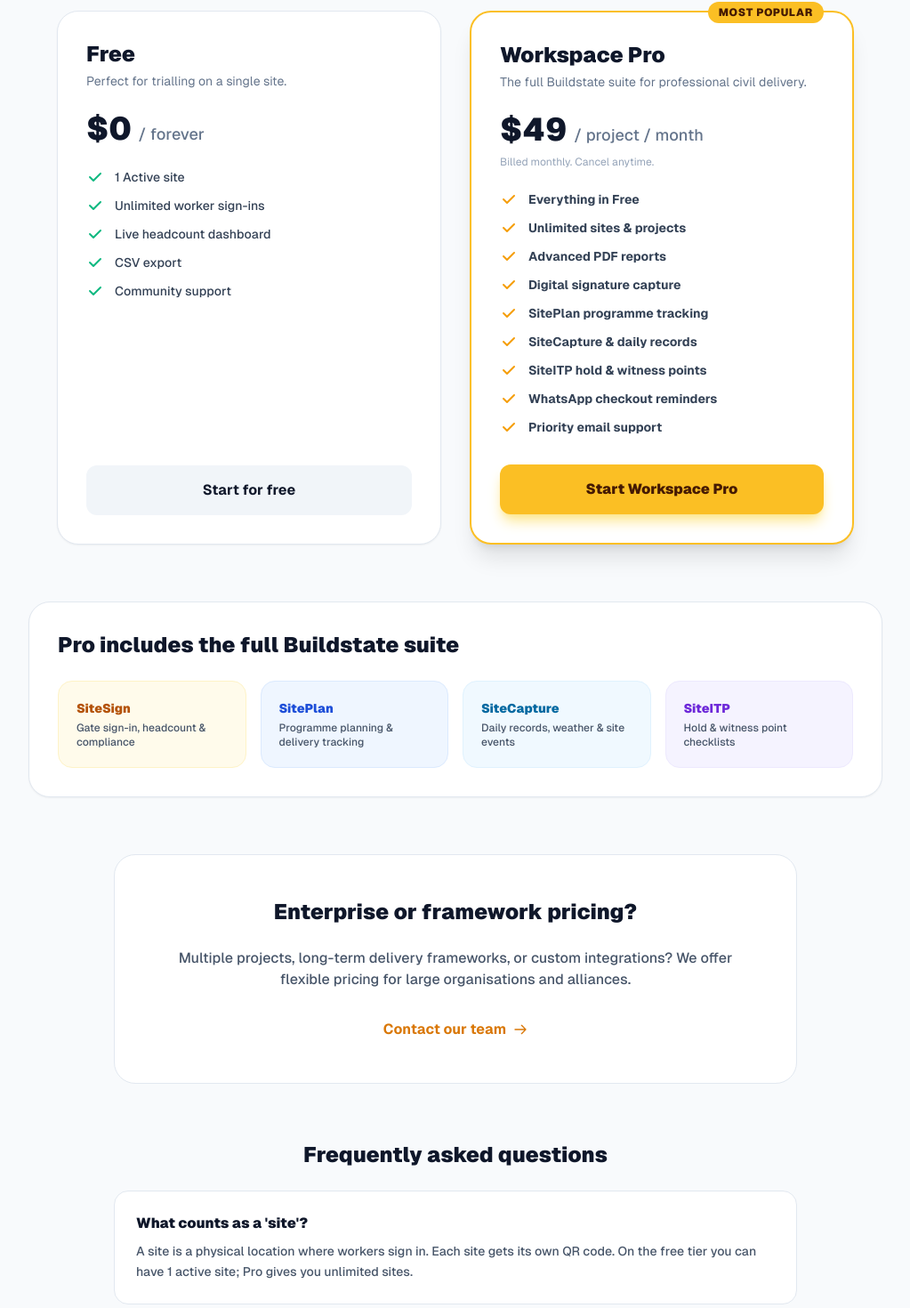
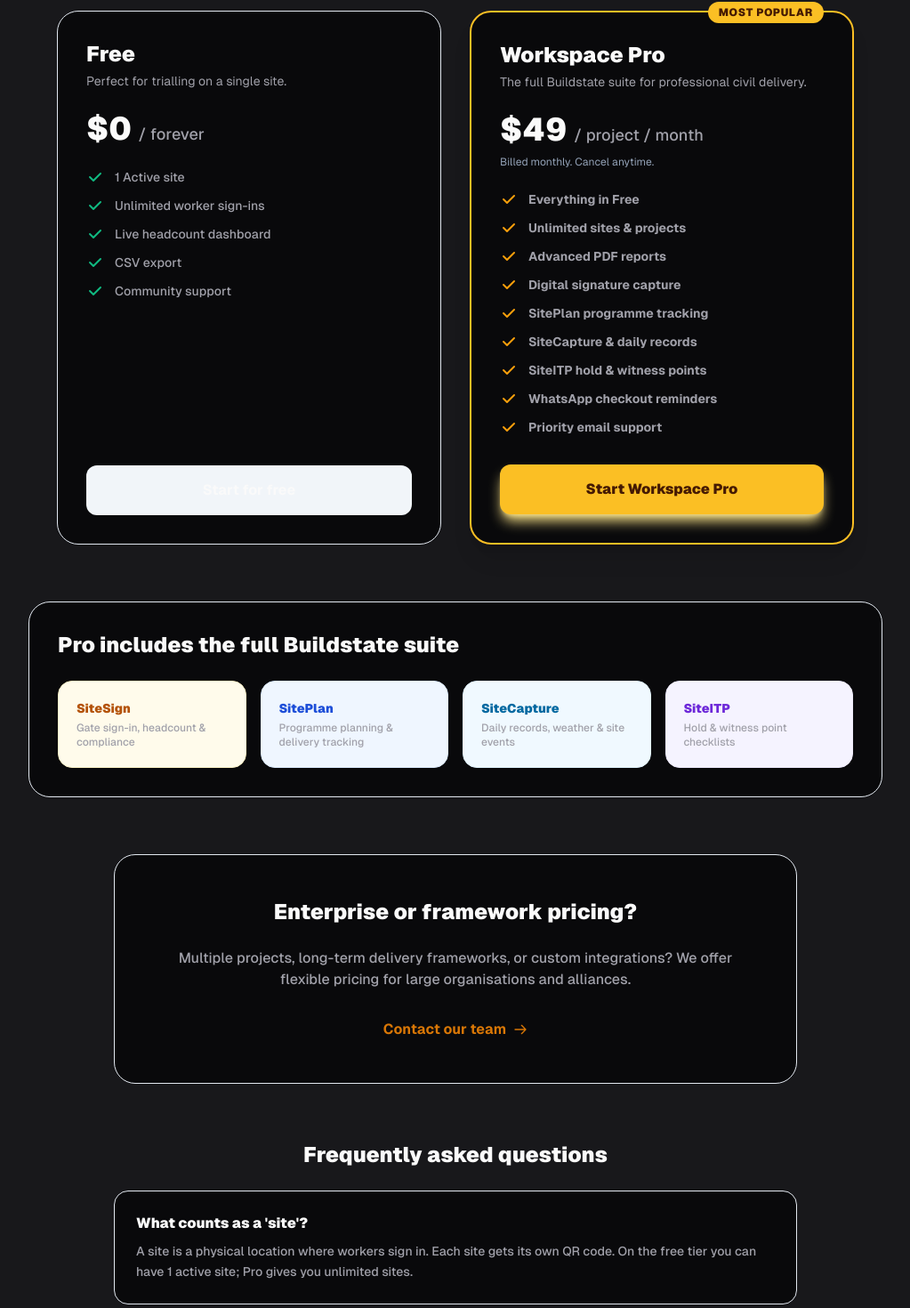
Before and after one commit to kezar0001-cpu/sitetools, a Next.js app: page /pricing in a window 1280 px wide. Shown: the part 398-1868 px from the top of the page at 89% size, without its empty margins (128-1151 px from the left). Built offline with nearby package versions, Linux system fonts and the light colour scheme.

Commit message:
Apply dark theme updates across public pages

```diff
--- a/app/(public)/about/page.tsx
+++ b/app/(public)/about/page.tsx
@@ -7,14 +7,14 @@
 
 export default function AboutPage() {
   return (
-    <main className="bg-white py-16">
+    <main className="bg-zinc-950 py-16">
       <div className="mx-auto max-w-3xl px-4 sm:px-6 lg:px-8 space-y-6">
-        <h1 className="text-3xl font-black tracking-tight text-slate-900">About Buildstate</h1>
-        <p className="text-slate-700 leading-relaxed">
+        <h1 className="text-3xl font-black tracking-tight text-zinc-50">About Buildstate</h1>
+        <p className="text-zinc-400 leading-relaxed">
           Buildstate creates practical software for civil construction teams. Our products help site supervisors,
           engineers, and delivery teams track attendance, planning, and field records in one connected workspace.
         </p>
-        <p className="text-slate-700 leading-relaxed">
+        <p className="text-zinc-400 leading-relaxed">
           We focus on simple tools that are fast to adopt on live projects and reliable for day-to-day operations.
         </p>
       </div>
--- a/app/(public)/pricing/page.tsx
+++ b/app/(public)/pricing/page.tsx
@@ -51,15 +51,15 @@
 
 export default function PricingPage() {
   return (
-    <main className="bg-slate-50 min-h-screen">
+    <main className="bg-zinc-900 min-h-screen">
       {/* Header */}
-      <div className="bg-white border-b border-slate-100 py-16">
+      <div className="bg-zinc-950 border-b border-zinc-800 py-16">
         <div className="mx-auto max-w-5xl px-4 sm:px-6 lg:px-8 text-center space-y-4">
           <p className="text-xs font-black uppercase tracking-widest text-amber-600">Pricing</p>
-          <h1 className="text-4xl sm:text-5xl font-black tracking-tight text-slate-900">
+          <h1 className="text-4xl sm:text-5xl font-black tracking-tight text-zinc-50">
             Start free. Scale as you grow.
           </h1>
-          <p className="text-xl text-slate-500 font-medium max-w-2xl mx-auto">
+          <p className="text-xl text-zinc-400 font-medium max-w-2xl mx-auto">
             Simple, transparent pricing for civil teams of every size. No lock-in, no hidden fees.
           </p>
         </div>
@@ -69,18 +69,18 @@
         {/* Pricing cards */}
         <div className="grid md:grid-cols-2 gap-8 max-w-4xl mx-auto">
           {/* Free */}
-          <div className="bg-white rounded-3xl border border-slate-200 p-8 shadow-sm flex flex-col">
+          <div className="bg-zinc-950 rounded-3xl border border-slate-200 p-8 shadow-sm flex flex-col">
             <div className="mb-6">
-              <h2 className="text-2xl font-black text-slate-900">Free</h2>
-              <p className="text-slate-500 text-sm mt-1">Perfect for trialling on a single site.</p>
+              <h2 className="text-2xl font-black text-zinc-50">Free</h2>
+              <p className="text-zinc-400 text-sm mt-1">Perfect for trialling on a single site.</p>
             </div>
-            <div className="text-4xl font-black text-slate-900 mb-6">
+            <div className="text-4xl font-black text-zinc-50 mb-6">
               $0{" "}
-              <span className="text-lg font-medium text-slate-500">/ forever</span>
+              <span className="text-lg font-medium text-zinc-400">/ forever</span>
             </div>
             <ul className="space-y-3 mb-8 flex-1">
               {freeFeatures.map((feature) => (
-                <li key={feature} className="flex items-center gap-3 text-slate-700 font-medium text-sm">
+                <li key={feature} className="flex items-center gap-3 text-zinc-400 font-medium text-sm">
                   <svg xmlns="http://www.w3.org/2000/svg" className="h-5 w-5 text-emerald-500 shrink-0" viewBox="0 0 20 20" fill="currentColor">
                     <path fillRule="evenodd" d="M16.707 5.293a1 1 0 010 1.414l-8 8a1 1 0 01-1.414 0l-4-4a1 1 0 011.414-1.414L8 12.586l7.293-7.293a1 1 0 011.414 0z" clipRule="evenodd" />
                   </svg>
@@ -90,29 +90,29 @@
             </ul>
             <Link
               href="/login?signup=1"
-              className="w-full py-4 rounded-xl bg-slate-100 hover:bg-slate-200 text-slate-900 font-bold text-center transition-colors"
+              className="w-full py-4 rounded-xl bg-slate-100 hover:bg-slate-200 text-zinc-50 font-bold text-center transition-colors"
             >
               Start for free
             </Link>
           </div>
 
           {/* Pro */}
-          <div className="bg-white rounded-3xl border-2 border-amber-400 p-8 shadow-xl relative flex flex-col">
+          <div className="bg-zinc-950 rounded-3xl border-2 border-amber-400 p-8 shadow-xl relative flex flex-col">
             <div className="absolute top-0 right-8 -translate-y-1/2 bg-amber-400 text-amber-950 text-xs font-black uppercase tracking-wider px-3 py-1 rounded-full">
               Most Popular
             </div>
             <div className="mb-6">
-              <h2 className="text-2xl font-black text-slate-900">Workspace Pro</h2>
-              <p className="text-slate-500 text-sm mt-1">The full Buildstate suite for professional civil delivery.</p>
+              <h2 className="text-2xl font-black text-zinc-50">Workspace Pro</h2>
+              <p className="text-zinc-400 text-sm mt-1">The full Buildstate suite for professional civil delivery.</p>
             </div>
-            <div className="text-4xl font-black text-slate-900 mb-2">
+            <div className="text-4xl font-black text-zinc-50 mb-2">
               $49{" "}
-              <span className="text-lg font-medium text-slate-500">/ project / month</span>
+              <span className="text-lg font-medium text-zinc-400">/ project / month</span>
             </div>
             <p className="text-xs text-slate-400 mb-6">Billed monthly. Cancel anytime.</p>
             <ul className="space-y-3 mb-8 flex-1">
               {proFeatures.map((feature) => (
-                <li key={feature} className="flex items-center gap-3 text-slate-700 font-bold text-sm">
+                <li key={feature} className="flex items-center gap-3 text-zinc-400 font-bold text-sm">
                   <svg xmlns="http://www.w3.org/2000/svg" className="h-5 w-5 text-amber-500 shrink-0" viewBox="0 0 20 20" fill="currentColor">
                     <path fillRule="evenodd" d="M16.707 5.293a1 1 0 010 1.414l-8 8a1 1 0 01-1.414 0l-4-4a1 1 0 011.414-1.414L8 12.586l7.293-7.293a1 1 0 011.414 0z" clipRule="evenodd" />
                   </svg>
@@ -130,8 +130,8 @@
         </div>
 
         {/* What's included in Pro — module callout */}
-        <div className="bg-white rounded-3xl border border-slate-200 p-8 shadow-sm space-y-6">
-          <h2 className="text-2xl font-black text-slate-900">Pro includes the full Buildstate suite</h2>
+        <div className="bg-zinc-950 rounded-3xl border border-slate-200 p-8 shadow-sm space-y-6">
+          <h2 className="text-2xl font-black text-zinc-50">Pro includes the full Buildstate suite</h2>
           <div className="grid sm:grid-cols-2 lg:grid-cols-4 gap-4">
             {[
               { name: "SiteSign", color: "amber", desc: "Gate sign-in, headcount & compliance" },
@@ -154,16 +154,16 @@
                   m.color === "sky" ? "text-sky-700" :
                   "text-violet-700"
                 }`}>{m.name}</p>
-                <p className="text-xs text-slate-600 font-medium">{m.desc}</p>
+                <p className="text-xs text-zinc-400 font-medium">{m.desc}</p>
               </div>
             ))}
           </div>
         </div>
 
         {/* Enterprise */}
-        <div className="max-w-3xl mx-auto rounded-3xl border border-slate-200 bg-white p-8 sm:p-12 text-center space-y-6">
-          <h2 className="text-2xl font-black text-slate-900">Enterprise or framework pricing?</h2>
-          <p className="text-slate-600 font-medium">
+        <div className="max-w-3xl mx-auto rounded-3xl border border-slate-200 bg-zinc-950 p-8 sm:p-12 text-center space-y-6">
+          <h2 className="text-2xl font-black text-zinc-50">Enterprise or framework pricing?</h2>
+          <p className="text-zinc-400 font-medium">
             Multiple projects, long-term delivery frameworks, or custom integrations? We offer flexible pricing for large organisations and alliances.
           </p>
           <div className="pt-2">
@@ -178,12 +178,12 @@
 
         {/* FAQ */}
         <div className="max-w-3xl mx-auto space-y-6">
-          <h2 className="text-2xl font-black text-slate-900 text-center">Frequently asked questions</h2>
+          <h2 className="text-2xl font-black text-zinc-50 text-center">Frequently asked questions</h2>
           <div className="space-y-4">
             {faq.map((item) => (
-              <div key={item.q} className="rounded-2xl border border-slate-200 bg-white p-6">
-                <p className="font-black text-slate-900 mb-2">{item.q}</p>
-                <p className="text-sm text-slate-600 font-medium leading-relaxed">{item.a}</p>
+              <div key={item.q} className="rounded-2xl border border-slate-200 bg-zinc-950 p-6">
+                <p className="font-black text-zinc-50 mb-2">{item.q}</p>
+                <p className="text-sm text-zinc-400 font-medium leading-relaxed">{item.a}</p>
               </div>
             ))}
           </div>
```
Also changed, not shown: app/(public)/siteplan/page.tsx (+15 -15 lines), app/(public)/sitesign/page.tsx (+17 -17 lines).
